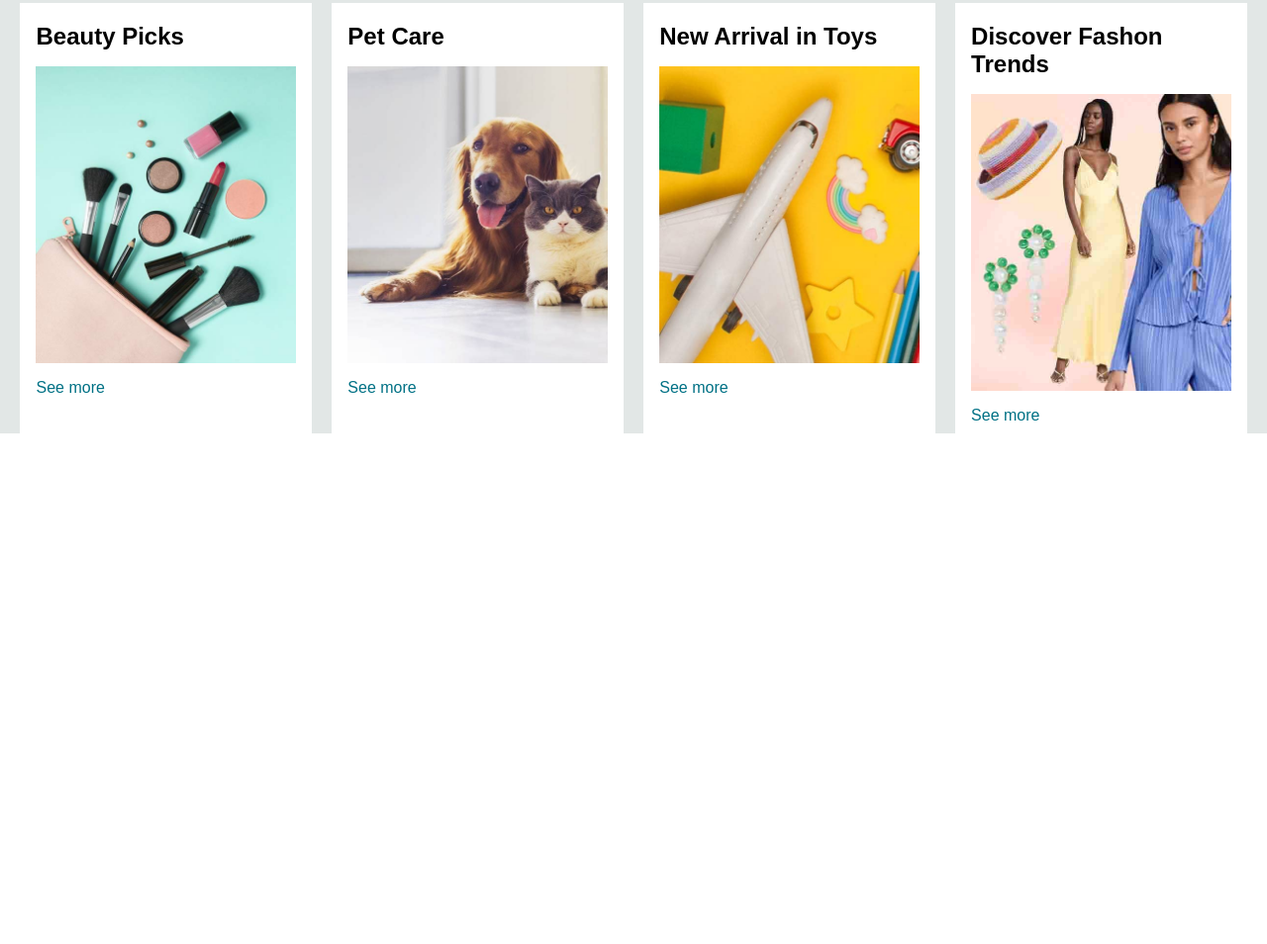
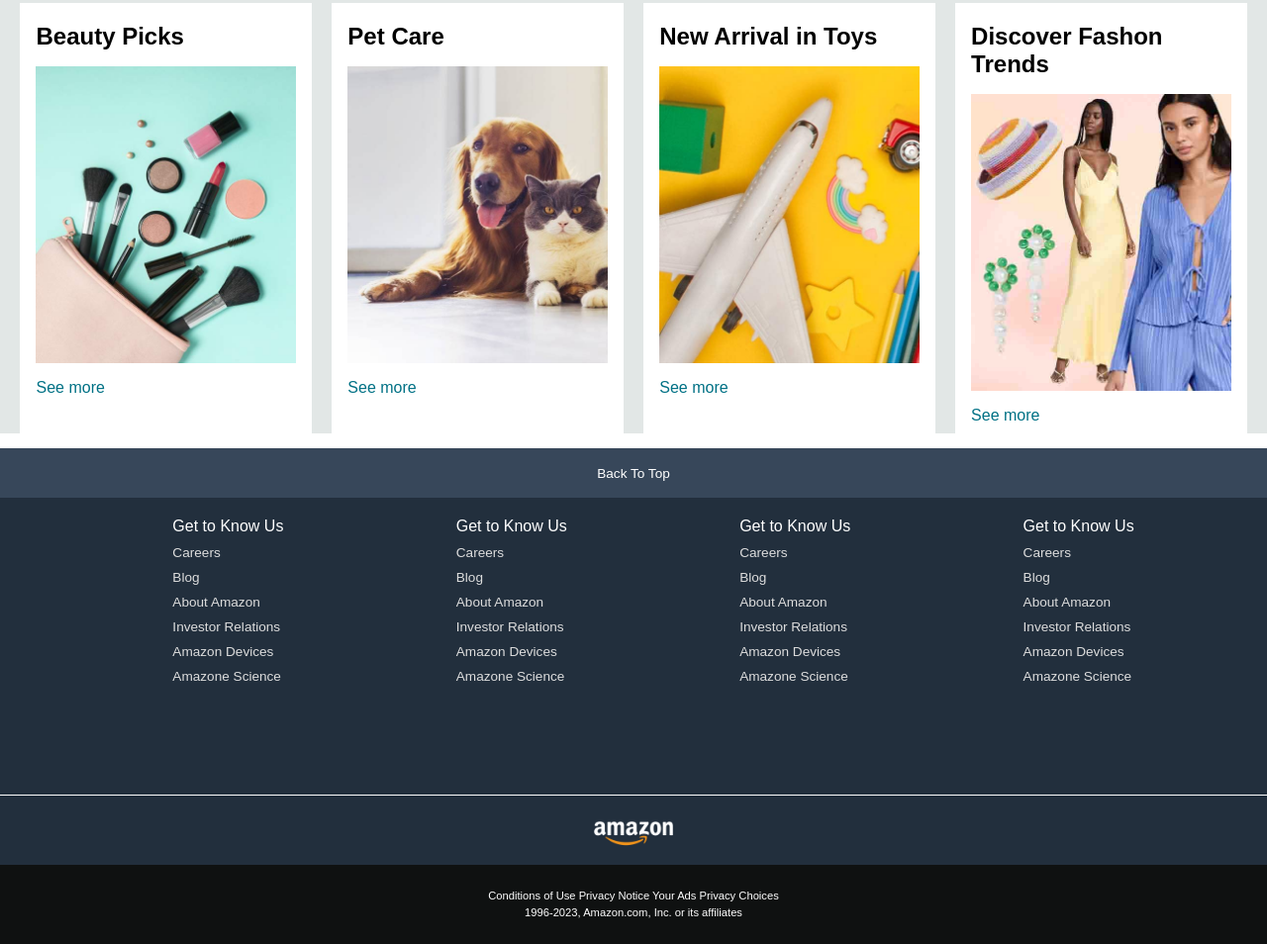
Before and after one commit to MJahanEna/Amazone, a plain HTML site: page index.html in a window 1280 px wide. Shown: the part 877-1831 px from the top of the page at 99% size. Before the commit the page ends 1315 px from the top, so only its background shows below. Drawn offline with Linux system fonts and the light colour scheme.

Commit message:
Footer Completed

```diff
--- a/index.html
+++ b/index.html
@@ -147,5 +147,68 @@
     </div>
 
     <!--Shop Section Done-->
+
+    <footer>
+        <div class="foot-panel1">
+            Back To Top
+        </div>
+        <div class="foot-panel2">
+            <ul>
+                <p>Get to Know Us</p>
+                <a>Careers</a>
+                <a>Blog</a>
+                <a>About Amazon</a>
+                <a>Investor Relations</a>
+                <a>Amazon Devices</a>
+                <a>Amazone Science</a>
+            </ul>
+
+            <ul>
+                <p>Get to Know Us</p>
+                <a>Careers</a>
+                <a>Blog</a>
+                <a>About Amazon</a>
+                <a>Investor Relations</a>
+                <a>Amazon Devices</a>
+                <a>Amazone Science</a>
+            </ul>
+
+            <ul>
+                <p>Get to Know Us</p>
+                <a>Careers</a>
+                <a>Blog</a>
+                <a>About Amazon</a>
+                <a>Investor Relations</a>
+                <a>Amazon Devices</a>
+                <a>Amazone Science</a>
+            </ul>
+
+            <ul>
+                <p>Get to Know Us</p>
+                <a>Careers</a>
+                <a>Blog</a>
+                <a>About Amazon</a>
+                <a>Investor Relations</a>
+                <a>Amazon Devices</a>
+                <a>Amazone Science</a>
+            </ul>
+        </div>
+
+        <div class="foot-panel3">
+            <div class="logo"></div>
+        </div>
+
+        <div class="foot-panel4">
+            <div class="pages">
+                <a>Conditions of Use</a>
+                <a>Privacy Notice</a>
+                <a>Your Ads Privacy Choices</a>
+            </div>
+            <div class="copyright">
+                1996-2023, Amazon.com, Inc. or its affiliates
+            </div>
+        </div>
+
+    </footer>
 </body>
 </html>
--- a/style.css
+++ b/style.css
@@ -176,3 +176,69 @@ span{
 }
 
 /**Shop section done**/
+
+footer {
+    margin-top: 15px;
+}
+
+.foot-panel1{
+    background-color: #37475a;
+    color: white;
+    height: 50px;
+    display: flex;
+    justify-content: center;
+    align-items: center;
+    font-size: 0.85rem;
+}
+
+.foot-panel2 {
+    background-color: #222f3d ;
+    color: white;
+    height: 300px;
+    display: flex;
+    justify-content: space-evenly;
+}
+
+ul {
+    margin-top: 20px
+}
+
+ul a {
+    display: block;
+    font-size: 0.85rem;
+    margin-top: 10px;
+    color: #dddddd
+}
+
+.foot-panel3 {
+    background-color: #222f3d ;
+    color: white;
+    border-top: 0.5px solid white;
+    height: 70px;
+    display: flex;
+    justify-content: center;
+    align-items: center;
+}
+
+.logo {
+    background-image: url("amazon_logo.png");
+    background-size: cover;
+    height: 50px;
+    width: 100px;
+}
+
+.foot-panel4 {
+    background-color: #0f1111;
+    color: white;
+    height: 80px;
+    font-size: 0.7rem;
+    text-align: center;
+}
+
+.pages {
+    padding-top: 25px
+}
+
+.copyright {
+    padding-top: 5px;
+}
```
